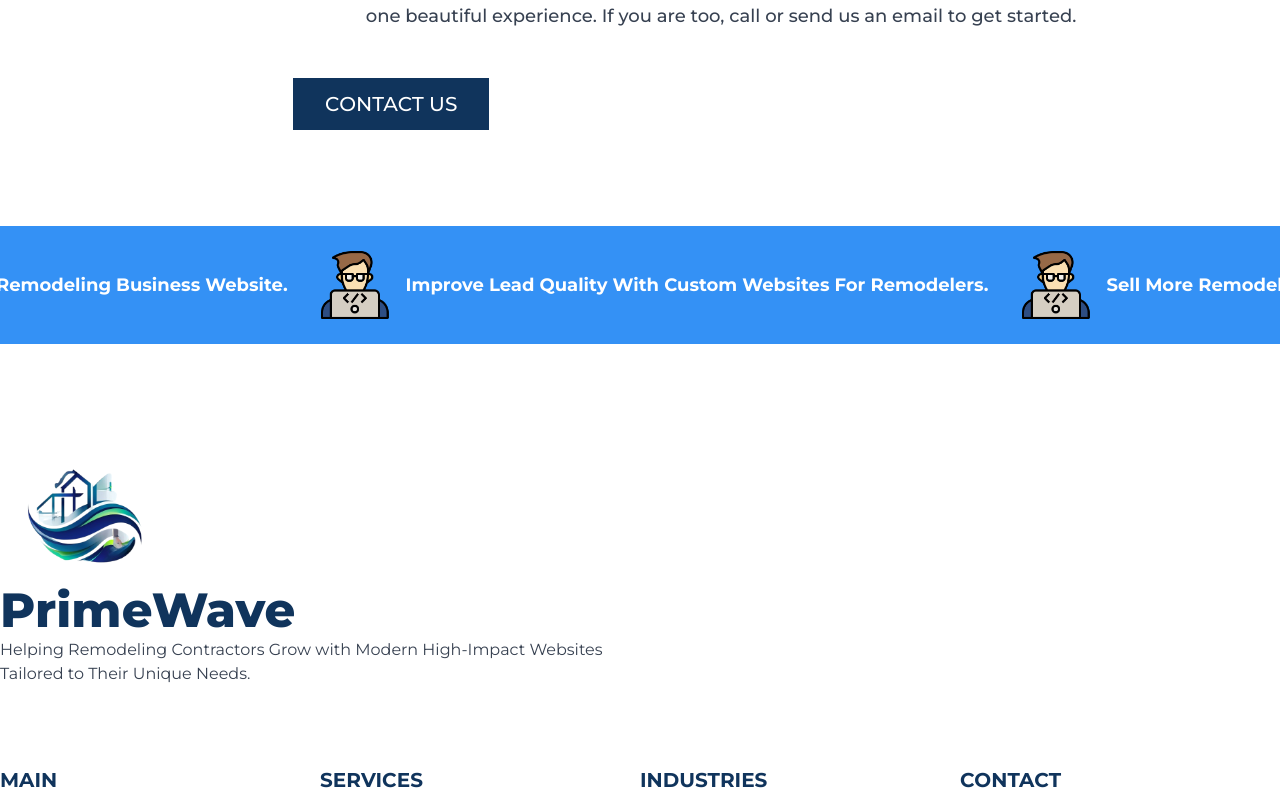
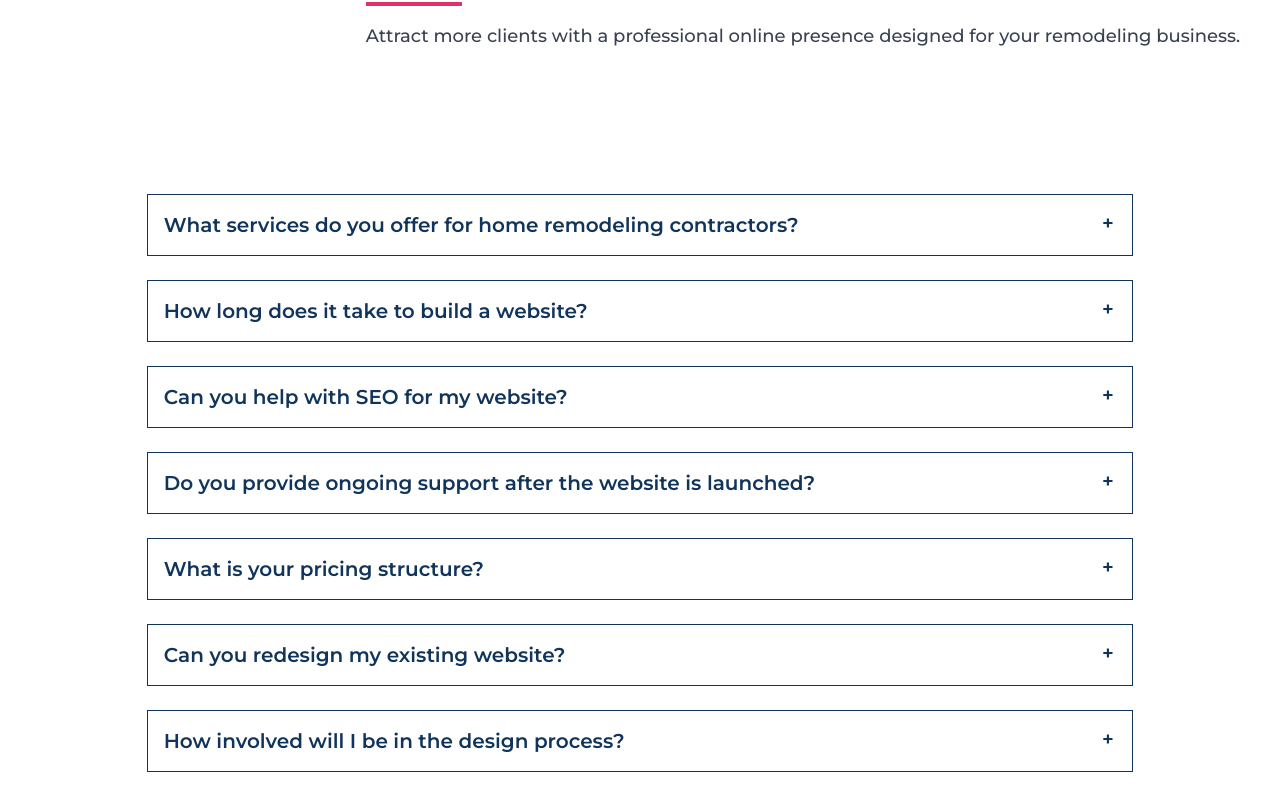
Before and after one commit to naymHdev/primewave-solutions, a Next.js app: page / in a window 1280 px wide. Shown: the part 5602-6392 px from the top of the page. Built offline with nearby package versions, Linux system fonts and the light colour scheme.

Commit message:
[created] Frequently Asked Questions

```diff
--- a/src/app/page.js
+++ b/src/app/page.js
@@ -1,6 +1,7 @@
 import Banner from "@/components/banner/Banner";
 import MarqueeComponent from "@/components/MarqueeComponent";
 import ContactUs from "@/components/Pages/ContactUs/ContactUs";
+import FaqSection from "@/components/Pages/Faq/FaqSection";
 import OurService from "@/components/Pages/OurService/OurService";
 import FeaturedWork from "@/components/Pages/Portfolio/FeaturedWork";
 import ReviewSection from "@/components/Pages/Reviews/Reviews";
@@ -14,6 +15,7 @@ export default function Home() {
       <OurService />
       <ReviewSection />
       <Solutions />
+      <FaqSection />
       <ContactUs />
       <MarqueeComponent />
     </main>
--- a/src/components/MarqueeComponent.jsx
+++ b/src/components/MarqueeComponent.jsx
@@ -13,7 +13,7 @@ const MarqueeComponent = () => {
   ];
 
   return (
-    <div className="bg-[#3491F5] py-6 mt-24">
+    <div className="bg-legendary py-3 mt-24">
       <Marquee
         gradient={false}
         speed={60}
@@ -30,7 +30,7 @@ const MarqueeComponent = () => {
               priority={true}
               quality={100}
             />
-            <span className="text-white font-bold text-lg">{thought}</span>
+            <span className="font-bold text-lg">{thought}</span>
           </div>
         ))}
       </Marquee>
--- /dev/null
+++ b/src/components/Pages/Faq/FaqSection.jsx
@@ -0,0 +1,37 @@
+import ResponsiveContainer from "@/components/common/ResponsiveContainer";
+import SectionName from "@/components/common/SectionName";
+import { primeWaveFaq } from "@/data/faq";
+
+const FaqSection = () => {
+  return (
+    <>
+      <SectionName
+        name="Frequently Asked Questions"
+        title="Crafting Unique Experiences in Home Remodeling"
+        details="Attract more clients with a professional online presence designed for your remodeling business."
+      />
+      <div className="min-h-screen flex items-center justify-center mt-4">
+        <ResponsiveContainer>
+          <div className=" md:w-10/12 mx-auto">
+            {primeWaveFaq?.map((faq) => (
+              <div
+                key={faq.id}
+                className="collapse collapse-plus mt-6 border border-secondary rounded-none"
+              >
+                <input type="radio" name="my-accordion-3" />
+                <div className="collapse-title text-xl font-semibold text-secondary">
+                  {faq.question}
+                </div>
+                <div className="collapse-content">
+                  <p>{faq.answer}</p>
+                </div>
+              </div>
+            ))}
+          </div>
+        </ResponsiveContainer>
+      </div>
+    </>
+  );
+};
+
+export default FaqSection;
--- a/src/components/Pages/Solutions/Solutions.jsx
+++ b/src/components/Pages/Solutions/Solutions.jsx
@@ -38,8 +38,8 @@ const Solutions = () => {
               </div>
 
               {/* Right panel */}
-              <div className=" rounded-lg shadow-lg border border-[#3491F5]">
-                <div className=" flex gap-3 items-center bg-[#3491F5] rounded-t-lg p-6">
+              <div className=" rounded-lg shadow-lg border border-legendary">
+                <div className=" flex gap-3 items-center bg-legendary rounded-t-lg p-6">
                   <div className="text-5xl">
                     <Image
                       src="/images/PrimeWave-logo.png"
--- /dev/null
+++ b/src/components/common/ResponsiveContainer.jsx
@@ -0,0 +1,9 @@
+const ResponsiveContainer = ({ children }) => {
+  return (
+    <div className="container mx-auto px-4 sm:px-6 md:px-8 lg:px-0 xl:px-12">
+      {children}
+    </div>
+  );
+};
+
+export default ResponsiveContainer;
--- a/src/components/layout/Navbar/Navbar.jsx
+++ b/src/components/layout/Navbar/Navbar.jsx
@@ -22,7 +22,7 @@ const Navbar = () => {
       <div className="container mx-auto flex items-center justify-between py-4 px-4 md:px-0">
         {/* Logo */}
         <div className="text-4xl font-extrabold">
-          <span className="text-[#3491f5] font-black font-montserrat">
+          <span className="text-legendary font-black font-montserrat">
             PrimeWave
           </span>
         </div>
--- /dev/null
+++ b/src/data/faq.js
@@ -0,0 +1,50 @@
+export const primeWaveFaq = [
+  {
+    id: 1,
+    question: "What services do you offer for home remodeling contractors?",
+    answer:
+      "We specialize in creating modern, high-impact websites tailored specifically for home remodeling contractors to help them grow their online presence and attract more clients.",
+  },
+  {
+    id: 2,
+    question: "How long does it take to build a website?",
+    answer:
+      "The timeline for building a website varies depending on the complexity of the project, but on average, it takes about 4-6 weeks from start to finish.",
+  },
+  {
+    id: 3,
+    question: "Can you help with SEO for my website?",
+    answer:
+      "Yes, we offer SEO services to optimize your website, ensuring it ranks higher in search results and drives more organic traffic.",
+  },
+  {
+    id: 4,
+    question: "Do you provide ongoing support after the website is launched?",
+    answer:
+      "Absolutely! We offer ongoing maintenance and support packages to ensure your website remains up-to-date and secure.",
+  },
+  {
+    id: 5,
+    question: "What is your pricing structure?",
+    answer:
+      "Our pricing varies based on the services required. We offer custom quotes based on your specific needs and the scope of the project.",
+  },
+  {
+    id: 6,
+    question: "Can you redesign my existing website?",
+    answer:
+      "Yes, we can help redesign your existing website to give it a fresh, modern look and improve functionality.",
+  },
+  {
+    id: 7,
+    question: "How involved will I be in the design process?",
+    answer:
+      "We encourage client involvement throughout the design process, from initial brainstorming to final approvals, ensuring the website reflects your vision.",
+  },
+  {
+    id: 8,
+    question: "What platforms do you use for website development?",
+    answer:
+      "We primarily use Next.js and the MERN stack for website development, ensuring a robust and scalable solution for your business.",
+  },
+];
--- a/tailwind.config.js
+++ b/tailwind.config.js
@@ -15,6 +15,7 @@ module.exports = {
         foreground: "var(--foreground)",
         primary: "#DF306C",
         secondary: "#10345C",
+        legendary: "#3491F5",
       },
     },
   },
```
